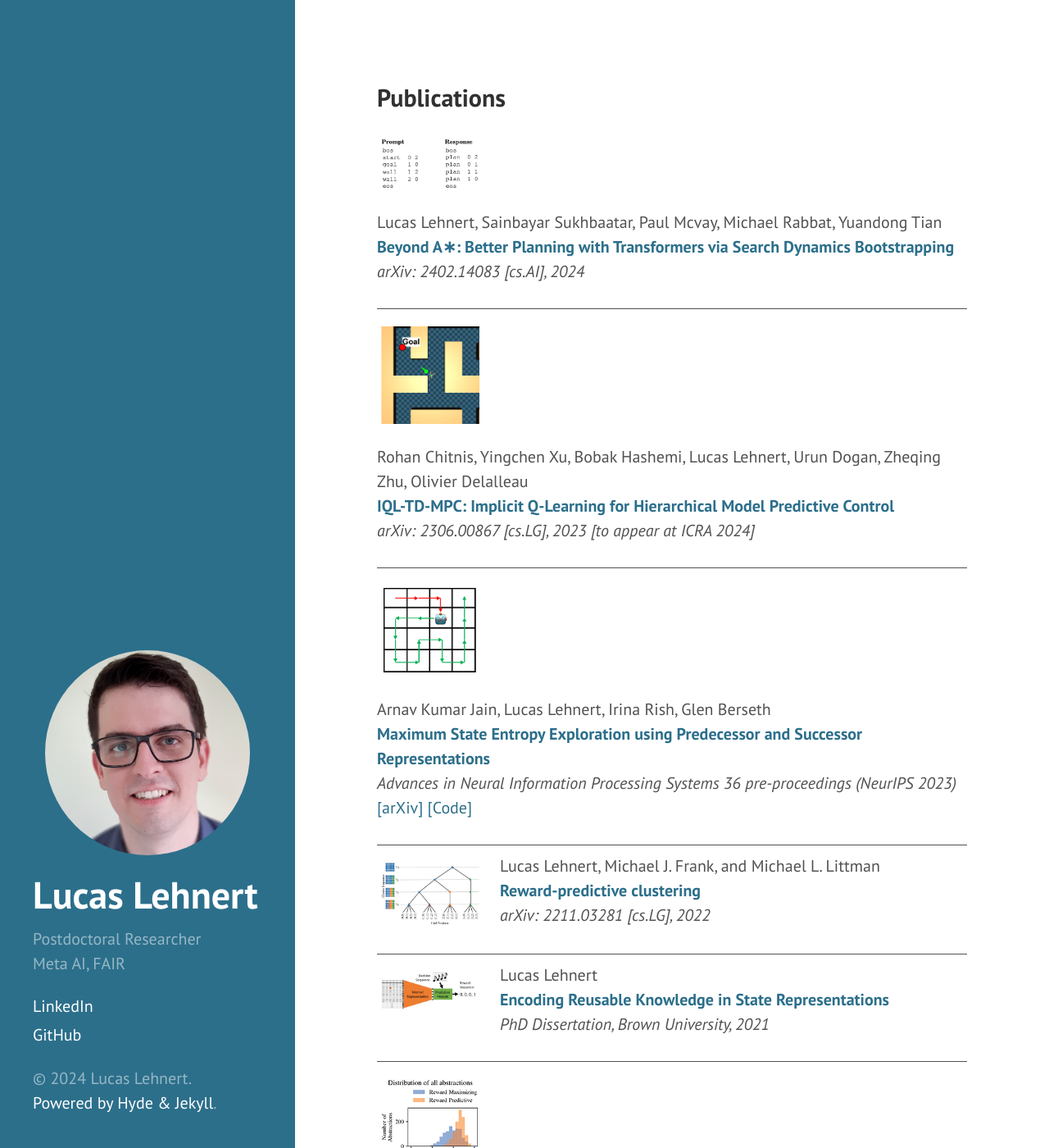
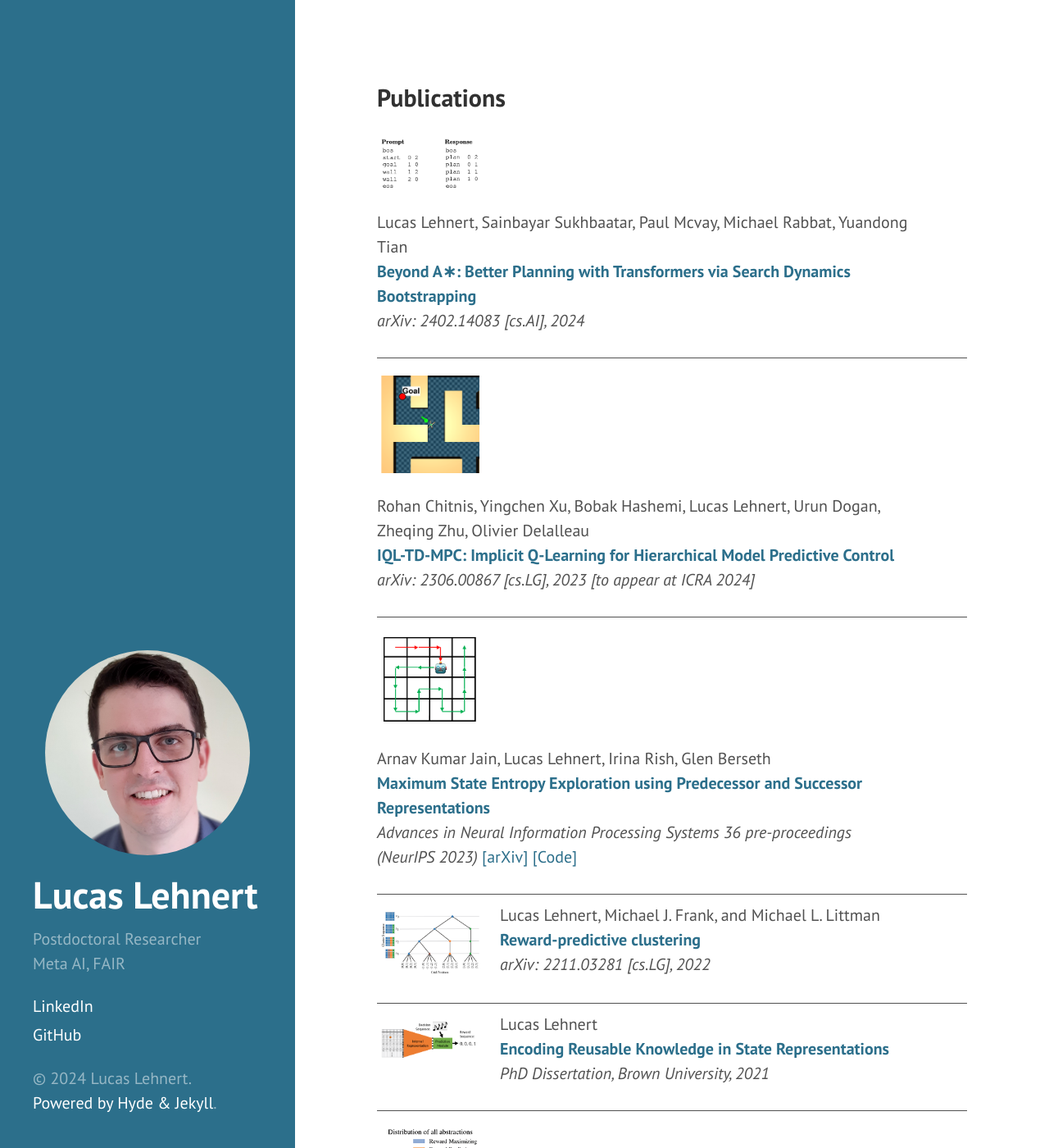
Before and after one commit to lucaslehnert/lucaslehnert.github.io, a Jekyll site: the page built from index.html, in a window 1280 px wide and 1400 px high. Shown: the whole window at 82% size. Built offline with Jekyll 4.4.1, drawn with Linux system fonts in a browser that asks for light colours; Markdown is read by kramdown in place of the engine named in the settings; the list of posts is cut into pages by our own code.

Commit message:
updating style

```diff
--- a/public/css/publications.css
+++ b/public/css/publications.css
@@ -27,7 +27,7 @@
 
 .publication .publication-ref {
     float: left;
-    max-width: 750px;
+    max-width: 650px;
 }
 
 .section .h-line {
```
